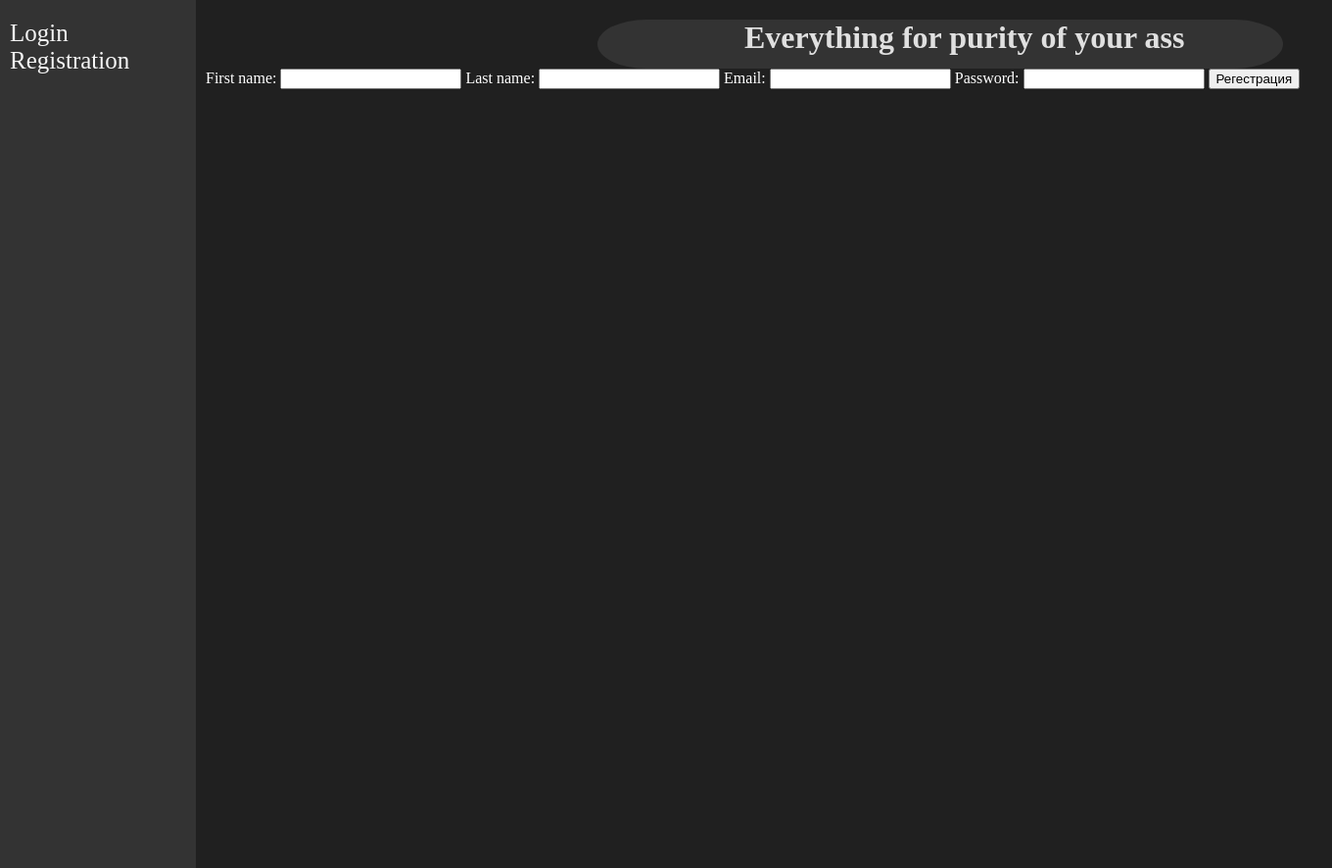
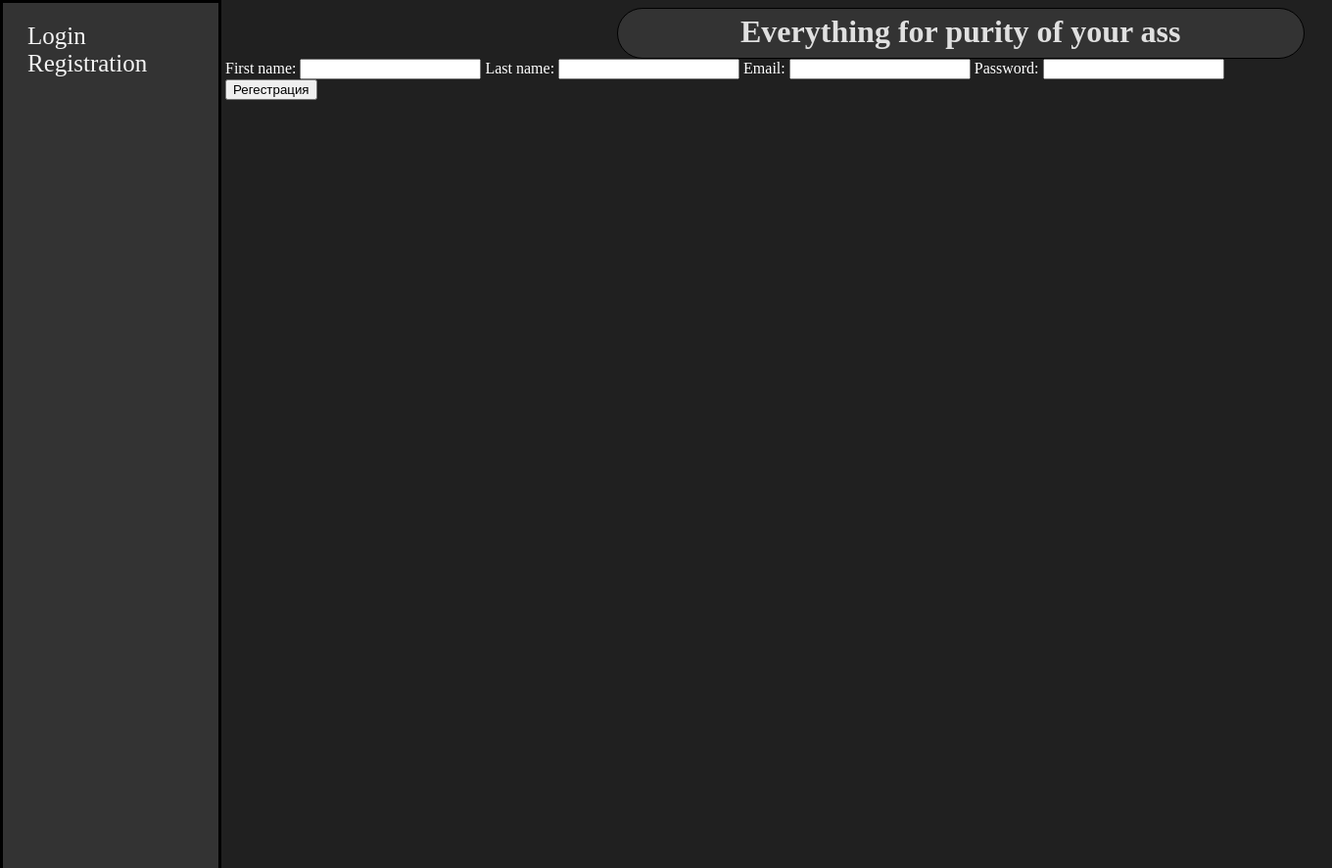
Before and after one commit to IglKa/PlumbingStore, a Django app: a page that uses PlumbingStore/templates/base.html in a window 1360 px wide. Shown: the whole page at 98% size. Run offline with Django 4.2, Linux system fonts and the light colour scheme; parts of the project's set-up code (start-up, migrations or seed data) failed here and were passed over.

Commit message:
merge 'test'. main page update

```diff
--- a/PlumbingStore/static/marketapp/css/mainpage.css
+++ b/PlumbingStore/static/marketapp/css/mainpage.css
@@ -1,14 +1,14 @@
 body {
     background-color: #202020;
     color: white;
-    margin-left: 200px;
+    margin-left: 220px;
     padding: 0px 10px;
 }
 
 
 .main-title {
-    margin-left: 150px;
-    margin-top: 20px;
+    margin-left: 125px;
+    margin-top: 5px;
     color: #E0E0E0;
 }
 
@@ -19,21 +19,22 @@ body {
     height: 50px;
     background-color: #333333;
     color: #353839;
-    border-radius: 100px/50px;
+    border-radius: 100px;
+    border: solid black 1px;
 }
 
 
 .menu {
     position: fixed;
     height: 100%;
-    width: 200px;
+    width: 220px;
     left: 0;
     z-index: 1;
     top: 0;
     background-color: #333333;
     overflow-x: hidden;
     padding-top: 20px;
-    border: red;
+    border: solid black;
 }
 
 
@@ -41,7 +42,7 @@ body {
     font-size: 25px;
     color: #F5F5F5;
     text-decoration: none;
-    margin-left: 10px;
+    margin-left: 25px;
 }
 
 
--- a/PlumbingStore/templates/base.html
+++ b/PlumbingStore/templates/base.html
@@ -53,20 +53,24 @@
         {% for a in advert %}
         <div class="post">
             <div class="post-head">
-                <div class="post-head-company">{{ a.company }}</div> <div class="post-text-date">{{ a.date_posted }}</div>
+                <div class="post-head-company">{{ a.company }}</div> <div class="post-head-date">{{ a.date_posted }}</div>
             </div>
-            <div class="post-image">
+            <div class="post-content">
+                <div class="post-content-image">
                     {{ a.image }}
                 </div>
-            <div class="post-text">
+                <div class="post-content-text">
+                    <div class="post-content-title">
                         <a href="{% url 'marketapp:advert-page' a.slug %}">
                             <div class="post-text-title">
                                 {{ a.title }}
                             </div>
-                    <div class="post-text-description">
+                            <div class="post-content-description">
                                 {{ a.description }}
                             </div>
                         </a>
+                    </div>
+                </div>
             </div>
         </div>
         {% endfor %}
```
Also changed, not shown: other parts of PlumbingStore/static/marketapp/css/mainpage.css (+16 -5 lines). Lines whose indentation alone changed are shown as unchanged.
